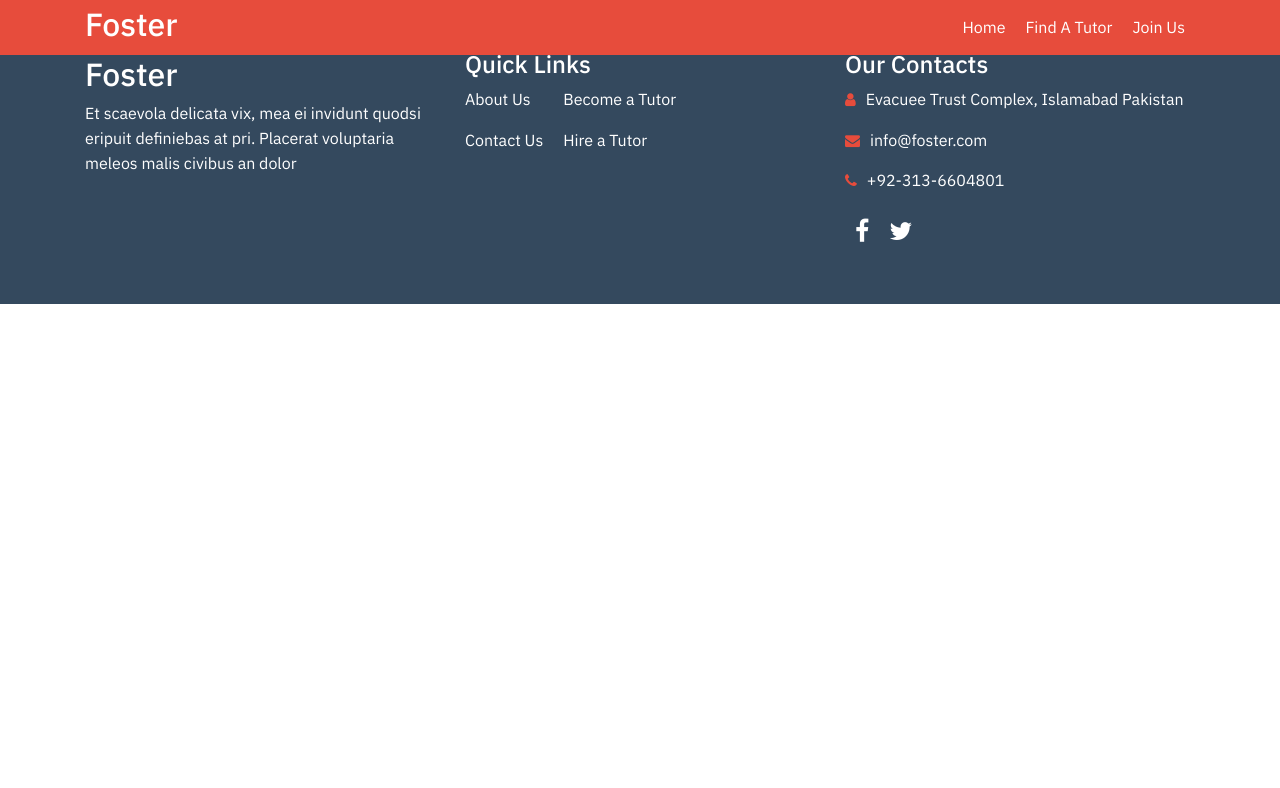
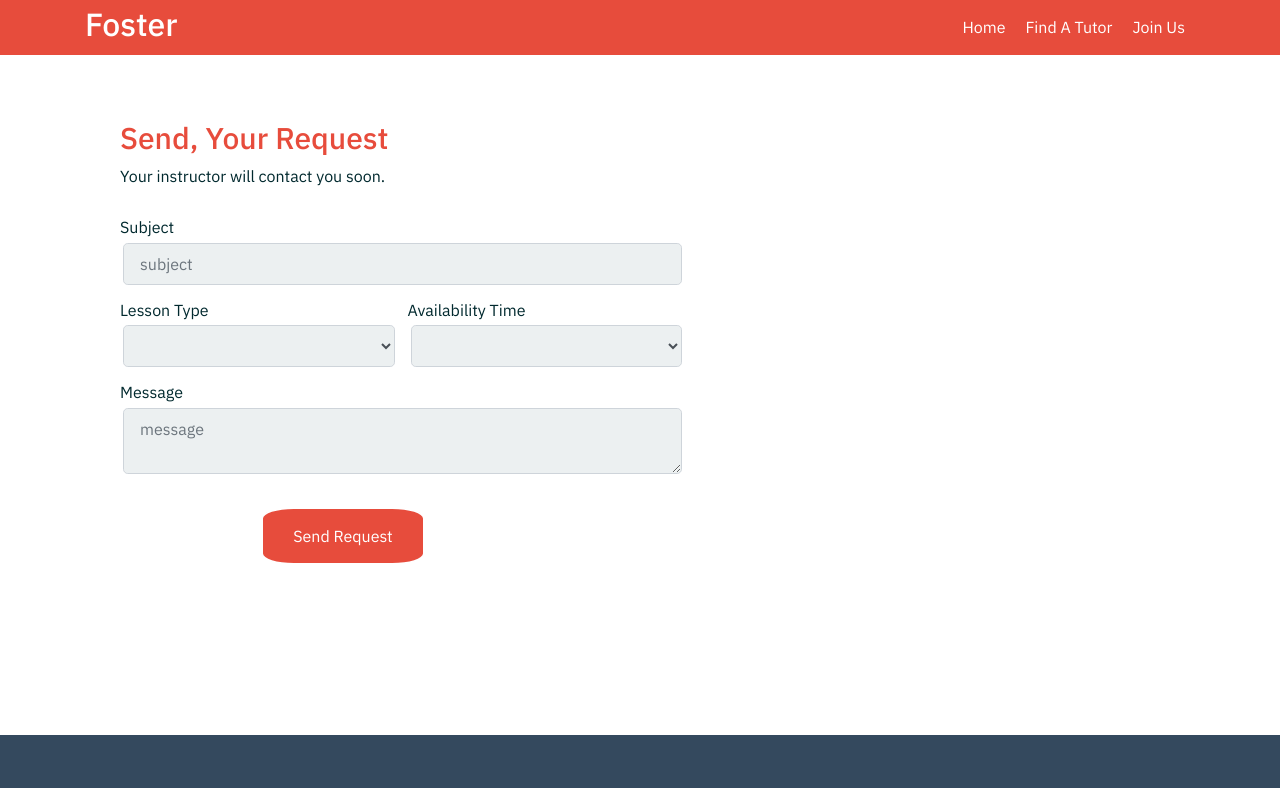
Before and after one commit to bilalmetla/foster-edu, a React (Create React App) app in the folder web-client1/: page /request/to/1 in a window 1280 px wide. Shown: the top 788 px of the page. Built offline with nearby package versions, Linux system fonts and the light colour scheme; no server answers.

Commit message:
added profile page and student request page

```diff
--- a/web-client1/public/css/style.css
+++ b/web-client1/public/css/style.css
@@ -213,7 +213,7 @@ h1 {
     border: #e74c3c solid 2px;
 
 }
-#tutors-list-info i.fa{
+ i.fa-star{
     color: #e74c3c;
 }
 
@@ -487,3 +487,11 @@ form label{
     margin-bottom: 0;
     margin-top: 10px;
 }
+
+.profile-img{
+    width: 150px;
+    height: 150px;
+    border-radius: 50%;
+    padding: 10px;
+
+}
--- a/web-client1/src/Router.js
+++ b/web-client1/src/Router.js
@@ -18,7 +18,8 @@ import  {Home, Tutors, Register,
   VerifyEmail,
   ResetPassword,
   ViewProfile,
-  ContactUs
+  ContactUs,
+  StudentRequest
  }  from "./pages";
 
  import Dashboard2 from "./pages/Dashboard/Dashboard";
@@ -89,9 +90,12 @@ export default class App extends React.Component {
                   </Route>
 
 
-                  <Route path="/profile/:id">
-                    <ViewProfile />
-                    {/* </ViewProfile> */}
+                  <Route path="/profile/:id" render={(props) => <ViewProfile {...props} />} >
+
+                  </Route>
+
+                  <Route path="/request/to/:id" render={(props) => <StudentRequest {...props} />} >
+
                   </Route>
 
 
--- a/web-client1/src/components/DSMenu.js
+++ b/web-client1/src/components/DSMenu.js
@@ -29,7 +29,7 @@ export default function DSMenu () {
                 <Row>
                     <Col md={12}>
               <div id="dashboar-menu-heading">
-              <img src={customerImage &&'/images/tutor4-740x792.jpg'} alt="user profile image" />
+              <img src={customerImage ? customerImage : '/images/tutor4-740x792.jpg'} alt="user profile image" />
               <h4>{customerName} </h4>
               {/* <p>
                   <i className="fa fa-user">
--- a/web-client1/src/components/TutorListInfo.js
+++ b/web-client1/src/components/TutorListInfo.js
@@ -1,6 +1,8 @@
 
 import React from "react";
-
+import {
+    Link
+  } from "react-router-dom";
 import { Container, Row, Col,
     Form, InputGroup, FormControl,
     Button, Badge
@@ -20,10 +22,10 @@ export default function TutorListInfo (props) {
                   <Row>
                       <Col md={12}  >
                           <div>
-                              <a href="" style={{display:'flex',}}>
+                              <Link to={`/profile/${props.tutor.id}`} style={{display:'flex',}}>
                                   <Col md={8}>
                               <div id="tutors-details-list" style={{display:'flex'}}>
-                              <img src={props.tutor.imageUrl ?props.tutor.imageUrl : "images/tutor2-280x300.jpg"} alt="tutor image" />
+                              <img src={props.tutor.imageUrl ?props.tutor.imageUrl : "/images/tutor2-280x300.jpg"} alt="tutor image" />
                               <div>
                               <h4>{props.tutor.firstName} {props.tutor.lastName}</h4>
                               <h6>{props.tutor.tagLine}</h6>
@@ -71,7 +73,7 @@ export default function TutorListInfo (props) {
                               </p>}
                            </div>
                               </Col>
-                           </a>
+                           </Link>
                          </div>
 
 
--- /dev/null
+++ b/web-client1/src/pages/StudentRequest.js
@@ -0,0 +1,155 @@
+
+import React, {useState} from "react";
+import {
+  Link,
+  useHistory
+} from "react-router-dom";
+import { Container, Row, Col, Button,
+    FormControl, Form, InputGroup } from 'react-bootstrap';
+
+import Spinner from '../components/common/Spinner';
+import {useForm} from 'react-hook-form';
+import { NotificationManager } from 'react-notifications';
+
+import { getCustomerById } from "../services";
+
+
+export default function StudentRequest (props){
+    const { register, handleSubmit, errors, watch } = useForm(); // initialize the hook
+
+    const [isLoading, setIsLoading] = useState(false);
+    const [modalShow, setModalShow] = useState(false);
+    const [modalHeading, setModalHeading] = useState('Error!');
+    const [modalMessage, setModalMessage] = useState('');
+    const [isSuccessModal, setisSuccessModal] = useState(false);
+
+
+    return (
+            <div style={{ marginBottom:'50px'}} className="section">
+
+                <Container>
+                    <Row>
+                    <Col md={7}  id="register-signup">
+                    {/* <div> */}
+                        <h2>
+                            Send, Your Request
+                        </h2>
+                        <p>
+                           Your instructor will contact you soon.
+                        </p>
+                        {/* <Row> */}
+                            {/* <Col md={{span:10, offset:2}}> */}
+                        <Form  onSubmit={handleSubmit()}>
+
+
+                        <Form.Label htmlFor="subject" >
+                            Subject
+                          </Form.Label>
+                          <InputGroup>
+
+                              <FormControl size="lg"
+                               name="subject"
+                               placeholder="subject"
+                               ref={register({required: 'subject is required'}) }
+
+                               />
+
+                          </InputGroup>
+                          {errors.subject && <p>{errors.subject.message}</p> }
+
+                          <Form.Row>
+                              <Col>
+                              <Form.Label htmlFor="lessonType" >
+                            Lesson Type
+                          </Form.Label>
+                          <InputGroup>
+
+                              <FormControl size="lg"
+                              as="select"
+
+                               name="lessonType"
+                               ref={register({
+                                   required: 'Select a lesson Type',
+
+                                }) }
+
+                                >
+                                    <option value="" />
+                                <option value="online">Online Lesson</option>
+                                <option value="inperson">In Person Lesson</option>
+                                </FormControl>
+                          </InputGroup>
+                          {errors.lessonType && <p>{errors.lessonType.message}</p> }
+
+
+                              </Col>
+
+                              <Col>
+                              <Form.Label htmlFor="time" >
+                            Availability Time
+                          </Form.Label>
+                          <InputGroup>
+
+                              <FormControl size="lg"
+                              as="select"
+
+                               name="time"
+                               ref={register({
+                                   required: 'Select a time',
+
+                                }) }
+
+                                >
+                                    <option value="" />
+                                <option value="10:00 AM">10:00 AM</option>
+                                <option value="11:00 AM">11:00 AM</option>
+                                <option value="12:00 AM">12:00 AM</option>
+                                <option value="1:00 PM">1:00 PM</option>
+                                </FormControl>
+                          </InputGroup>
+                          {errors.time && <p>{errors.time.message}</p> }
+
+                              </Col>
+                          </Form.Row>
+
+
+
+                          <Form.Label htmlFor="message" >
+                            Message
+                          </Form.Label>
+                          <InputGroup>
+                              {/* <InputGroup.Prepend>
+
+                              </InputGroup.Prepend> */}
+                              <FormControl size="lg"
+                               name="message"
+                               placeholder="message"
+                               ref={register({required: 'message is required'}) }
+                               as="textarea"
+                               />
+
+                          </InputGroup>
+                          {errors.message && <p>{errors.message.message}</p> }
+
+
+
+                          <div className="sign-up-link">
+                           {/* <Link className="btn-dark" to="/dashboard" size="lg">Sign Up</Link>{' '} */}
+                           <Button disabled={isLoading}
+                            className="btn-dark"
+                            type="submit"
+                            style={{marginLeft:'25%'}}
+                             >
+
+                              Send Request
+                          </Button>
+                          </div>
+
+                        </Form>
+
+                        </Col>
+                    </Row>
+                </Container>
+            </div>
+    )
+}
--- a/web-client1/src/pages/index.js
+++ b/web-client1/src/pages/index.js
@@ -8,6 +8,7 @@ import Dashboard  from "./Dashboard";
 import VerifyEmail  from "./VerifyEmail";
 import ResetPassword  from "./ResetPassword";
 import ViewProfile  from "./ViewProfile";
+import StudentRequest  from "./StudentRequest";
 
 export {
     Home,
@@ -19,4 +20,5 @@ export {
     ResetPassword,
     ViewProfile,
     ContactUs,
+    StudentRequest,
 }
```
Also changed, not shown: web-client1/src/pages/ViewProfile.js (+78 -23 lines), 1 other file (tests, documents, lock files or other folders).
